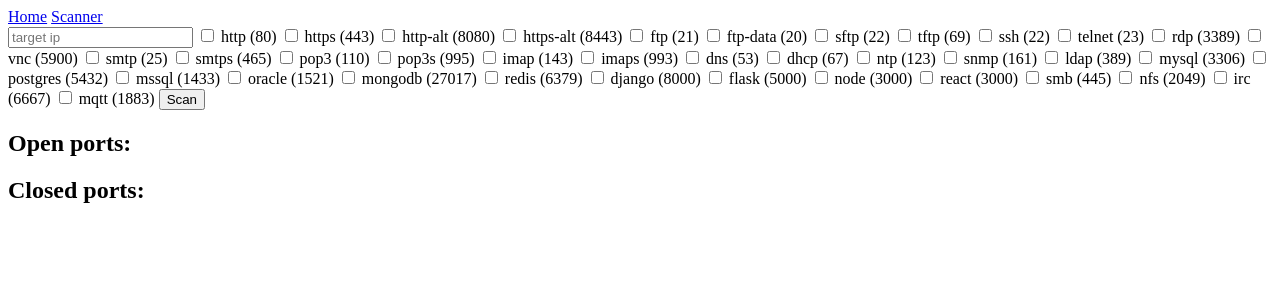
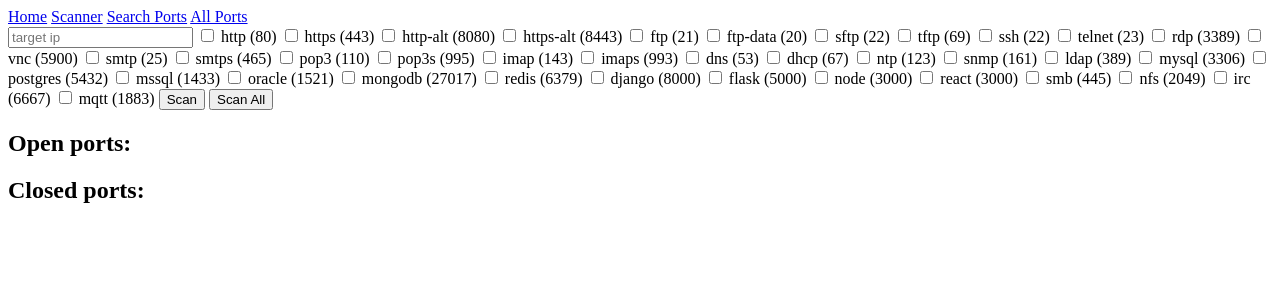
Before and after one commit to dmitry-milyutin/Port-Scanner-on-Django, a Django app: page /scan in a window 1280 px wide. Shown: the top 300 px of the page. Run offline with Django 5.2, Linux system fonts and the light colour scheme.

Commit message:
Fixed checklist, and scan process, needs db

```diff
--- a/config/urls.py
+++ b/config/urls.py
@@ -23,7 +23,9 @@ from servers import views
 urlpatterns = [
     path('admin/', admin.site.urls),
     path('', views.home_page),
-    path('scan', views.scan_page)
+    path('scan', views.scan_page),
+    path("portsearch", views.port_search_page),
+    path("allports", views.all_ports_page),
 ]
 
 
--- a/servers/views.py
+++ b/servers/views.py
@@ -2,6 +2,7 @@ from django.shortcuts import render
 from django.conf import settings
 from .common_ports import SERVICE_PORTS
 import socket
+from django.core.paginator import Paginator
 
 
 def home_page(request):
@@ -10,22 +11,72 @@ def home_page(request):
 
 def scan_page(request):
     target_ip = request.GET.get("target_ip", "")
-    checked_ports = request.GET.getlist("ports")
+    scan_all = request.GET.get("scan_all", "")
+
+    checked_ports = []
+    if scan_all:
+        for port in SERVICE_PORTS.items():
+            checked_ports.append(port)
+    else:
+        checked_ports_raw = request.GET.getlist("ports")
+        for p in checked_ports_raw:
+            checked_ports.append(int(p))
 
     open_ports = []
     closed_ports = []
+    if target_ip and checked_ports:
+        for port in checked_ports:
+            sock = socket.socket(socket.AF_INET, socket.SOCK_STREAM)
+            sock.settimeout(1)
+            result = sock.connect_ex((target_ip, port))
 
-    for port in checked_ports:
-        port = int(port)
-        sock = socket.socket(socket.AF_INET, socket.SOCK_STREAM)
-        sock.settimeout(1)
-        result = sock.connect_ex((target_ip, port))
+            if result == 0:
+                open_ports.append(port)
+            else:
+                closed_ports.append(port)
 
-        if result == 0:
-            open_ports.append(port)
-        else:
-            closed_ports.append(port)
-
-        sock.close()
+            sock.close()
 
     return render(request, "scan.html", {"target_ip": target_ip, "checked_ports": checked_ports, "service_ports": SERVICE_PORTS, "open_ports": open_ports, "closed_ports": closed_ports})
+
+def get_port_name(port):
+    for name, p in SERVICE_PORTS.items():
+        if p == port:
+            return name
+
+    return f"Port {port}"
+
+
+def search_ports(query):
+    query = query.strip().lower()
+
+    if not query:
+        return []
+
+    if query.isdigit():
+        port = int(query)
+        if 0 <= port <= 65535:
+            return [(port, get_port_name(port))]
+
+        return []
+
+    results = []
+
+    for name, port in SERVICE_PORTS.items():
+        if query in name.lower():
+            results.append((port, name))
+
+    return results
+
+def all_ports_page(request):
+    paginator = Paginator(range(0, 65536), 100)
+    page_obj = paginator.get_page(request.GET.get("page", 1))
+    ports = []
+    for port in page_obj:
+        ports.append((port, get_port_name(port)))
+    return render(request, "all_ports.html", {"ports": ports, "page_obj": page_obj})
+
+def port_search_page(request):
+    query = request.GET.get("q", "")
+    results = search_ports(query) if query else []
+    return render(request, "port_search.html", {"query": query, "results": results})
--- a/templates/base.html
+++ b/templates/base.html
@@ -11,6 +11,8 @@
     <div class="navigation">
         <a href="/">Home</a>
         <a href="/scan">Scanner</a>
+        <a href="/portsearch">Search Ports</a>
+        <a href="/allports">All Ports</a>
     </div>
     {% block content %}
     {% endblock %}
--- a/templates/scan.html
+++ b/templates/scan.html
@@ -11,12 +11,13 @@
 
     {% for name, port in service_ports.items %}
         <label>
-            <input type="checkbox" name="ports" value="{{ port }}">
+            <input type="checkbox" name="ports" value="{{ port }}" {% if port in checked_ports %}checked{% endif %}>
             {{ name }} ({{ port }})
         </label>
     {% endfor %}
 
     <button type="submit">Scan</button>
+    <button type="submit" name="scan_all" value="1">Scan All</button>
 </form>
 
 <h2>Open ports:</h2>
```
Also changed, not shown: templates/all_ports.html (added, +23 -0 lines), templates/port_search.html (added, +24 -0 lines), 1 other file.
